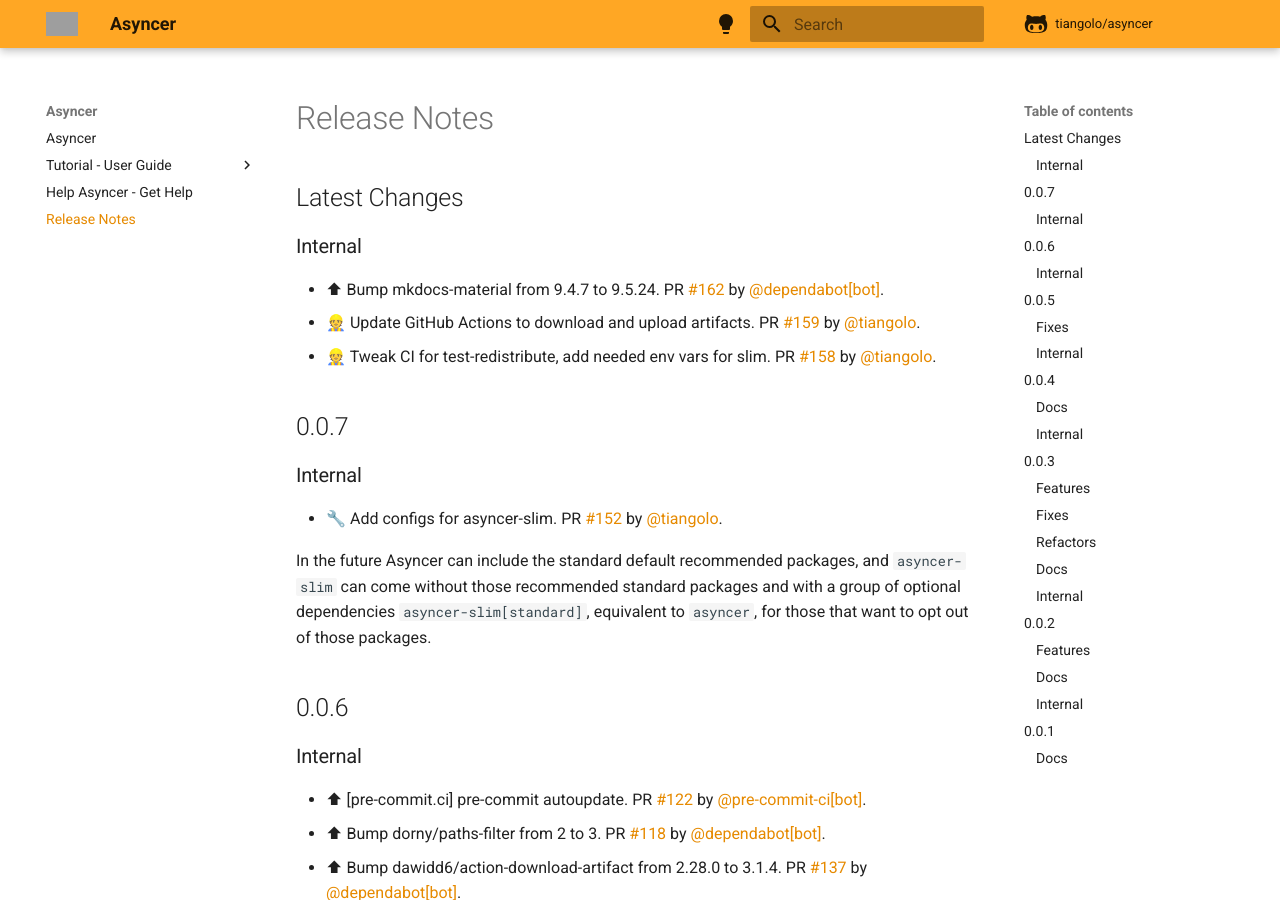
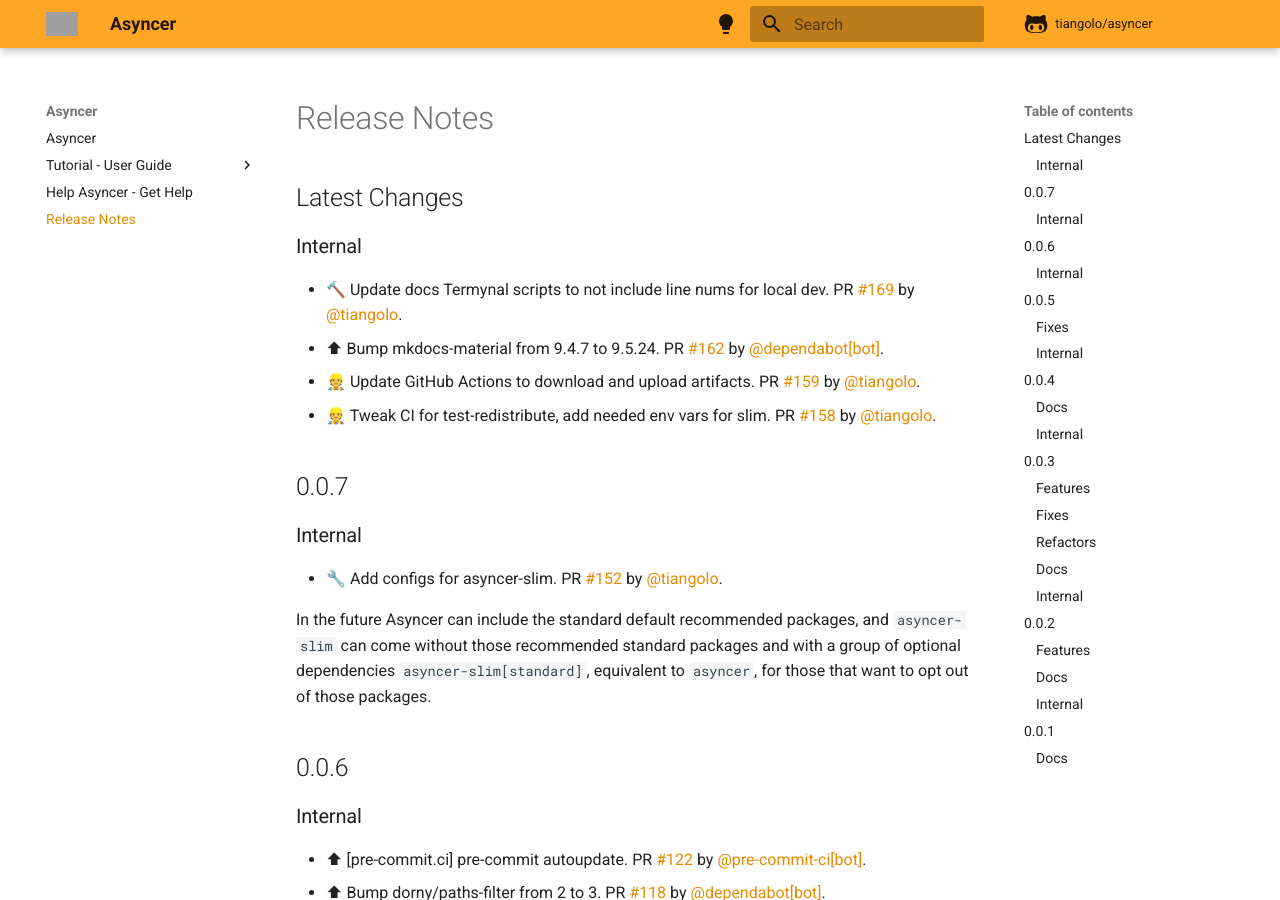
Before and after one commit to fastapi/asyncer, an MkDocs documentation site: the page built from docs/release-notes.md, in a window 1280 px wide and 900 px high. Built offline with MkDocs 1.6.1 and Material for MkDocs 9.7.7, drawn with Linux system fonts in a browser that asks for light colours; comment, search, counter and statistics services are not loaded; grey boxes are pictures that could not be loaded.

Commit message:
📝 Update release notes

```diff
--- a/docs/release-notes.md
+++ b/docs/release-notes.md
@@ -4,6 +4,7 @@
 
 ### Internal
 
+* 🔨 Update docs Termynal scripts to not include line nums for local dev. PR [#169](https://github.com/tiangolo/asyncer/pull/169) by [@tiangolo](https://github.com/tiangolo).
 * ⬆ Bump mkdocs-material from 9.4.7 to 9.5.24. PR [#162](https://github.com/tiangolo/asyncer/pull/162) by [@dependabot[bot]](https://github.com/apps/dependabot).
 * 👷 Update GitHub Actions to download and upload artifacts. PR [#159](https://github.com/tiangolo/asyncer/pull/159) by [@tiangolo](https://github.com/tiangolo).
 * 👷 Tweak CI for test-redistribute, add needed env vars for slim. PR [#158](https://github.com/tiangolo/asyncer/pull/158) by [@tiangolo](https://github.com/tiangolo).
```
